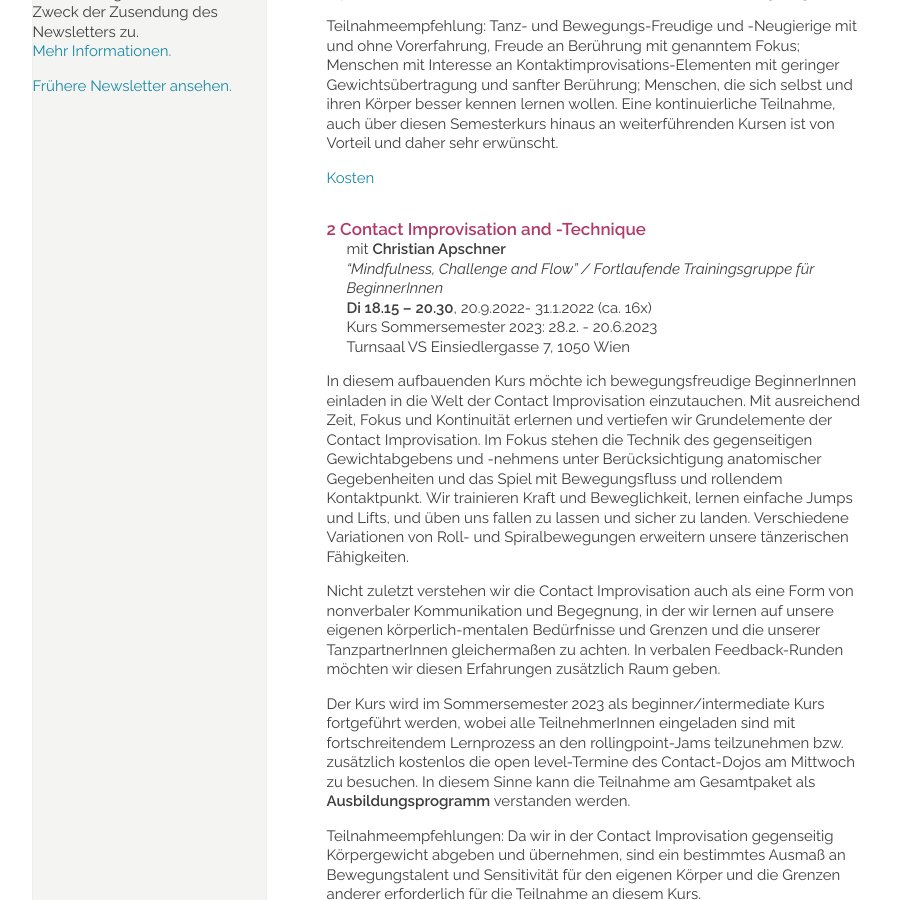
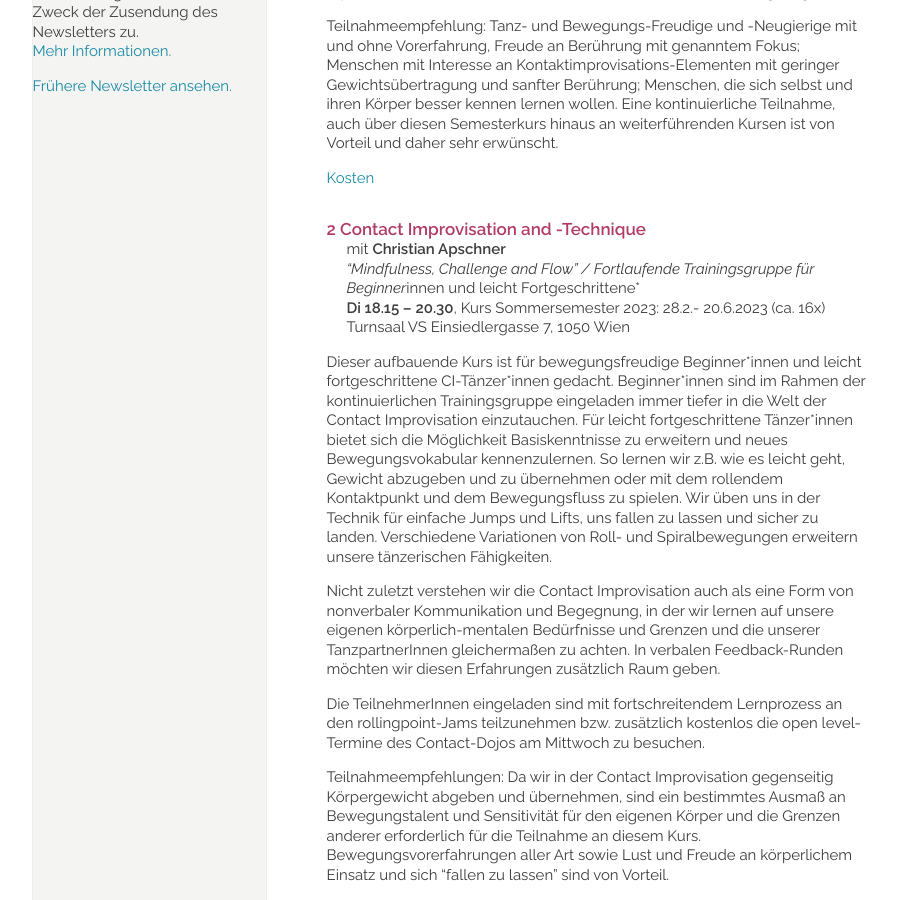
Before and after one commit to manulari/rollingpointat, a Jekyll site: the page built from _pages_de/kurse.md, in a window 1280 px wide and 900 px high, scrolled down 1200 px. Shown: the whole window, without its empty margins (152-1049 px from the left). Built offline with Jekyll 4.4.1, drawn with Linux system fonts in a browser that asks for light colours; comment, search, counter and statistics services are not loaded.

Commit message:
Update page (de) “kurse”

```diff
--- a/_pages_de/kurse.md
+++ b/_pages_de/kurse.md
@@ -60,16 +60,15 @@ daher sehr erwünscht.
 #### 2 Contact Improvisation and -Technique
 
 mit **Christian Apschner**\
-*"Mindfulness, Challenge and Flow" / Fortlaufende Trainingsgruppe für BeginnerInnen*\
-**Di 18.15 – 20.30**, 20.9.2022- 31.1.2022 (ca. 16x)\
-Kurs Sommersemester 2023: 28.2. - 20.6.2023\
+*"Mindfulness, Challenge and Flow" / Fortlaufende Trainingsgruppe für Beginner*innen und leicht Fortgeschrittene*\
+**Di 18.15 – 20.30**, Kurs Sommersemester 2023: 28.2.- 20.6.2023 (ca. 16x)\
 Turnsaal VS Einsiedlergasse 7, 1050 Wien
 
-In diesem aufbauenden Kurs möchte ich bewegungsfreudige BeginnerInnen einladen in die Welt der Contact Improvisation einzutauchen. Mit ausreichend Zeit, Fokus und Kontinuität erlernen und vertiefen wir Grundelemente der Contact Improvisation. Im Fokus stehen die Technik des gegenseitigen Gewichtabgebens und -nehmens unter Berücksichtigung anatomischer Gegebenheiten und das Spiel mit Bewegungsfluss und rollendem Kontaktpunkt. Wir trainieren Kraft und Beweglichkeit, lernen einfache Jumps und Lifts, und üben uns fallen zu lassen und sicher zu landen. Verschiedene Variationen von Roll- und Spiralbewegungen erweitern unsere tänzerischen Fähigkeiten.
+Dieser aufbauende Kurs ist für bewegungsfreudige Beginner\*innen und leicht fortgeschrittene CI-Tänzer\*innen gedacht. Beginner\*innen sind im Rahmen der kontinuierlichen Trainingsgruppe eingeladen immer tiefer in die Welt der Contact Improvisation einzutauchen. Für leicht fortgeschrittene Tänzer\*innen bietet sich die Möglichkeit Basiskenntnisse zu erweitern und neues Bewegungsvokabular kennenzulernen. So lernen wir z.B. wie es leicht geht, Gewicht abzugeben und zu übernehmen oder mit dem rollendem Kontaktpunkt und dem Bewegungsfluss zu spielen. Wir üben uns in der Technik für einfache Jumps und Lifts, uns fallen zu lassen und sicher zu landen. Verschiedene Variationen von Roll- und Spiralbewegungen erweitern unsere tänzerischen Fähigkeiten.
 
 Nicht zuletzt verstehen wir die Contact Improvisation auch als eine Form von nonverbaler Kommunikation und Begegnung, in der wir lernen auf unsere eigenen körperlich-mentalen Bedürfnisse und Grenzen und die unserer TanzpartnerInnen gleichermaßen zu achten. In verbalen Feedback-Runden möchten wir diesen Erfahrungen zusätzlich Raum geben.
 
-Der Kurs wird im Sommersemester 2023 als beginner/intermediate Kurs fortgeführt werden, wobei alle TeilnehmerInnen eingeladen sind mit fortschreitendem Lernprozess an den rollingpoint-Jams teilzunehmen bzw. zusätzlich kostenlos die open level-Termine des Contact-Dojos am Mittwoch zu besuchen. In diesem Sinne kann die Teilnahme am Gesamtpaket als **Ausbildungsprogramm** verstanden werden.
+Die TeilnehmerInnen eingeladen sind mit fortschreitendem Lernprozess an den rollingpoint-Jams teilzunehmen bzw. zusätzlich kostenlos die open level-Termine des Contact-Dojos am Mittwoch zu besuchen.
 
 Teilnahmeempfehlungen: Da wir in der Contact Improvisation gegenseitig Körpergewicht abgeben und übernehmen, sind ein bestimmtes Ausmaß an Bewegungstalent und Sensitivität für den eigenen Körper und die Grenzen anderer erforderlich für die Teilnahme an diesem Kurs. Bewegungsvorerfahrungen aller Art sowie Lust und Freude an körperlichem Einsatz und sich "fallen zu lassen" sind von Vorteil.
 
```
